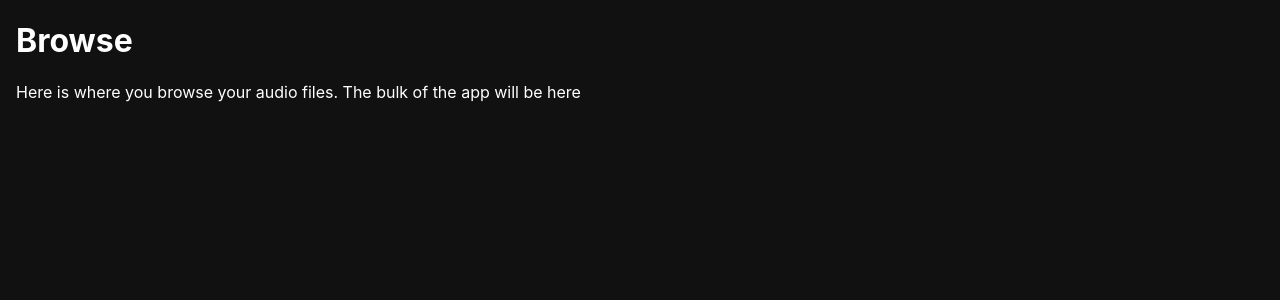
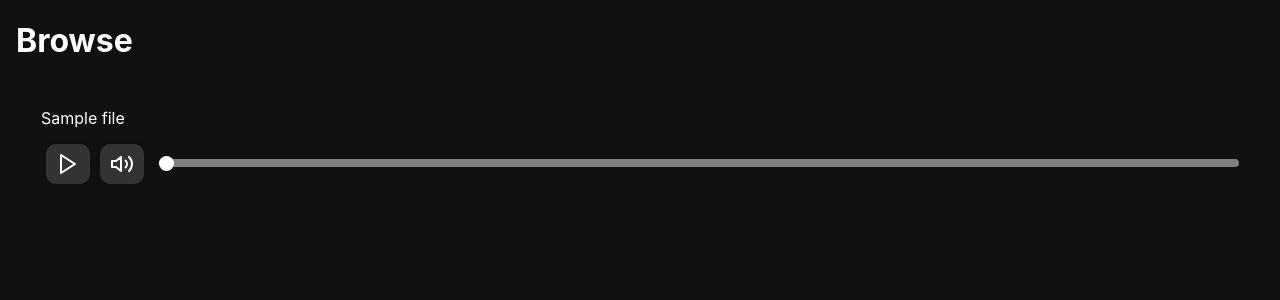
Before and after one commit to BenMeie/CST205-Team-3479, a Flask app: template templates/browse.html in a window 1280 px wide. Shown: the part 48-348 px from the top of the page. Run offline with Flask 3, Linux system fonts and the light colour scheme; the template is opened without the code that fills it: most values are stand-ins (such as "Sample title", 1, 10 or a date in 2020).

Commit message:
set up custom audio player and controls

```diff
--- a/main.py
+++ b/main.py
@@ -1,5 +1,16 @@
 import os
+import shutil
+import atexit
 from flask import Flask, render_template, request
+
+def cleanup():
+    shutil.rmtree('./static/audio')
+
+atexit.register(cleanup)
+try:
+    os.mkdir('./static/audio')
+except FileExistsError:
+    pass
 
 app = Flask(__name__)
 
@@ -17,7 +28,7 @@ def start():
 
 @app.route('/browse')
 def browse():
-    return render_template('browse.html')
+    return render_template('browse.html', audio_files=audio_files)
 
 @app.route('/details')
 def details():
@@ -26,10 +37,11 @@ def details():
 @app.route('/select_folder', methods=['POST'])
 def select_folder():
     for name in os.listdir(request.json['folder']):
-        if name.endswith('.wav'):
-            audio_files.append({'name': name, 'path': request.json['folder'] + '/' + name})
+        if name.endswith('.wav') or name.endswith('.mp3'):
+            shutil.copy(request.json['folder'] + '/' + name, './static/audio/')
+            audio_files.append({'name': name, 'path': request.json['folder'] + '/' + name, 'id': len(audio_files)})
     return ('', 200)
 
 
 if __name__ == '__main__':
-    app.run(debug=True)
+    app.run(debug=True, port=3000)
--- a/static/main.css
+++ b/static/main.css
@@ -1,4 +1,5 @@
 @import './styles/nav.css';
+@import './styles/player.css';
 
 html,
 body {
--- /dev/null
+++ b/static/styles/player.css
@@ -0,0 +1,79 @@
+.audio {
+    /* background-color: #333; */
+    padding: 10px 20px;
+    margin: 5px;
+    border-radius: 10px;
+}
+
+.controls {
+    display: flex;
+    justify-content: left;
+    align-items: center;
+}
+
+.control-button {
+    background-color: #333;
+    color: white;
+    border: none;
+    padding: 5px 10px;
+    margin: 0 5px;
+    cursor: pointer;
+    font-size: 1rem;
+    border-radius: 10px;
+    box-shadow: #111 2px 2px 5px;
+    height: 40px;
+}
+
+.control-button:hover {
+    background-color: #111;
+}
+
+.controls img {
+    margin-top: 3px;
+}
+
+.volume-control {
+    display: flex;
+    justify-content: center;
+    align-items: center;
+    margin-right: 10px;
+}
+
+.progress-control {
+    width: 100%;
+    margin: 0 10px;
+}
+
+.slider-container {
+    width: 100%;
+    height: 10px;
+    position: relative;
+}
+
+.hidden {
+    display: none;
+}
+
+.slider-button {
+    width: 15px;
+    height: 15px;
+    border-radius: 50%;
+    background-color: white;
+    position: absolute;
+    margin-top: -3px;
+}
+
+.slider-filled {
+    height: 8px;
+    background-color: white;
+    border-radius: 5px;
+    position: absolute;
+}
+
+.slider-background {
+    height: 8px;
+    background-color: gray;
+    border-radius: 5px;
+    position: absolute;
+    width: 100%;
+}
--- a/templates/browse.html
+++ b/templates/browse.html
@@ -1,6 +1,83 @@
 {% extends "layout.html" %}
 {% block title %}Browse{% endblock %}
+{% block head %}<script src="https://cdnjs.cloudflare.com/ajax/libs/howler/2.2.4/howler.min.js"></script>{% endblock %}
 {% block content %}
   <h1>Browse</h1>
-  <p>Here is where you browse your audio files. The bulk of the app will be here</p>
+  {% for file in audio_files %}
+
+    <div class="audio">
+      <p>{{file['name']}}</p>
+      <div class="controls">
+        <button class="control-button" id="audio_{{file['id']}}_play"><img src="{{url_for("static", filename="icons/play.svg")}}" /></button>
+        <div class="volume-control">
+          <button id="audio_{{file['id']}}_volume_reveal" class="control-button"><img src="{{url_for("static", filename="icons/volume-2.svg")}}" /></button>
+          <div class="slider-container hidden" id="audio_{{file['id']}}_volume" style="width: 100px;">
+            <div class="slider-background"></div>
+            <div class="slider-button" id="audio_{{file['id']}}_slider_button"></div>
+            <div class="slider-filled" id="audio_{{file['id']}}_slider_fill"></div>
+          </div>
+        </div>
+        <div class="slider-container" id="audio_{{file['id']}}_seek">
+          <div class="slider-background"></div>
+          <div class="slider-button" id="audio_{{file['id']}}_seek_button"></div>
+          <div class="slider-filled" id="audio_{{file['id']}}_seek_fill" ></div>
+        </div>
+      </div>
+    </div>
+
+    <script>
+      const changeVolume_{{file['id']}} = (e) => {
+        let rect = e.currentTarget.getBoundingClientRect();
+        let volume = (e.clientX - rect.left) / rect.width;
+        if(volume < 1) {
+          document.querySelector("#audio_{{file['id']}}_slider_button").style.marginLeft = volume * 85 + "%";
+          document.querySelector("#audio_{{file['id']}}_slider_fill").style.width = volume * 100 + "%";
+          sound_{{file['id']}}.volume(volume);
+        }
+      }
+      let sound_{{file['id']}} = new Howl({
+        src: ['{{url_for("static", filename="audio/" + file["name"])}}'],
+        onplay: function() {
+          requestAnimationFrame(function update() {
+            document.querySelector("#audio_{{file['id']}}_seek_button").style.marginLeft = sound_{{file['id']}}.seek() / sound_{{file['id']}}.duration() * 85 + "%";
+            document.querySelector("#audio_{{file['id']}}_seek_fill").style.width = sound_{{file['id']}}.seek() / sound_{{file['id']}}.duration() * 85 + 1 + "%";
+            if(sound_{{file['id']}}.playing()) {
+              requestAnimationFrame(update);
+            }
+          })
+        }
+      });
+
+      document.querySelector("#audio_{{file['id']}}_slider_button").style.marginLeft = sound_{{file['id']}}.volume() * 85 + "%";
+      document.querySelector("#audio_{{file['id']}}_slider_fill").style.width = sound_{{file['id']}}.volume() * 100 + "%";
+
+      document.querySelector("#audio_{{file['id']}}_play").addEventListener('click', function(e) {
+        if(sound_{{file['id']}}.playing()) {
+          sound_{{file['id']}}.pause();
+          e.currentTarget.innerHTML = '<img src="{{url_for("static", filename="icons/play.svg")}}" />';
+        } else {
+          sound_{{file['id']}}.play();
+          e.currentTarget.innerHTML = '<img src="{{url_for("static", filename="icons/pause.svg")}}" />';
+        }
+      });
+
+      document.querySelector("#audio_{{file['id']}}_volume_reveal").addEventListener('click', function() {
+        if(document.querySelector("#audio_{{file['id']}}_volume").style.display == "block") {
+          document.querySelector("#audio_{{file['id']}}_volume").style.display = "none";
+        } else {
+          document.querySelector("#audio_{{file['id']}}_volume").style.display = "block";
+        }
+      });
+
+      document.querySelector("#audio_{{file['id']}}_volume").addEventListener('mousedown', function(e) {
+        document.querySelector("#audio_{{file['id']}}_volume").addEventListener('mousemove', changeVolume_{{file['id']}})
+      });
+      document.querySelector("#audio_{{file['id']}}_volume").addEventListener('mouseup', function(e) {
+        document.querySelector("#audio_{{file['id']}}_volume").removeEventListener('mousemove', changeVolume_{{file['id']}})
+      })
+      document.querySelector("#audio_{{file['id']}}_volume").addEventListener('mouseleave', function(e) {
+        document.querySelector("#audio_{{file['id']}}_volume").removeEventListener('mousemove', changeVolume_{{file['id']}})
+      })
+    </script>
+  {% endfor %}
 {% endblock %}
--- a/templates/layout.html
+++ b/templates/layout.html
@@ -1,10 +1,10 @@
 <!doctype html>
 <html>
   <head>
-    {% block head %}
-    <link rel="stylesheet" href="{{ url_for('static', filename='main.css') }}">
-    <title>{% block title %}{% endblock %} - CST205 Final Project</title>
-    {% endblock %}
+      <link rel="stylesheet" href="{{ url_for('static', filename='main.css') }}">
+      <title>{% block title %}{% endblock %} - CST205 Final Project</title>
+      {% block head %}
+      {% endblock %}
   </head>
   <body>
     <nav>
```
Also changed, not shown: static/icons/pause.svg (added), static/icons/play.svg (added), static/icons/volume-2.svg (added).
